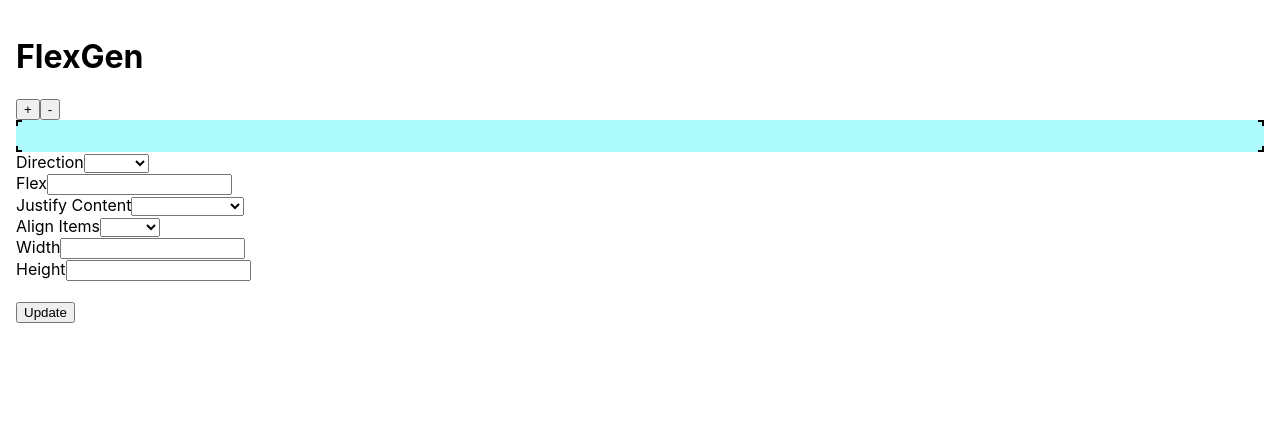
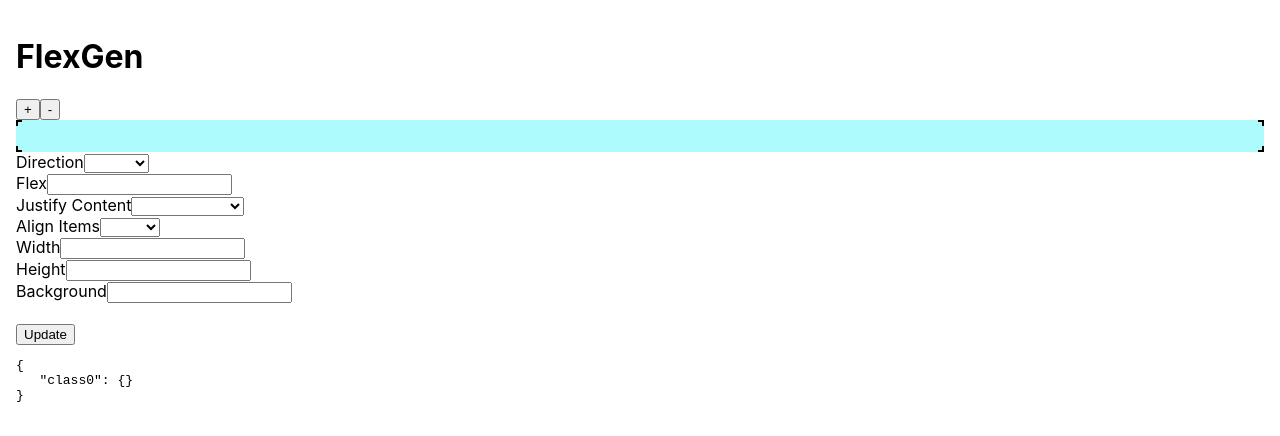
Before and after one commit to dijs/flex, a React (Create React App) app: page / in a window 1280 px wide. Shown: the top 436 px of the page. Built offline with nearby package versions, Linux system fonts and the light colour scheme.

Commit message:
Some css

```diff
--- a/src/App.js
+++ b/src/App.js
@@ -3,6 +3,7 @@ import Item from './Item';
 import Editor from './Editor';
 import ActivePathContext from './ActivePathContext';
 import usePreview from './usePreview';
+import CssRenderer from './CssRenderer';
 
 function App() {
   const { preview, add, remove, modify, data } = usePreview();
@@ -17,6 +18,7 @@ function App() {
         data={data(activePath)}
         onChange={data => modify(activePath, data)}
       />
+      <CssRenderer data={preview} />
     </div>
   );
 }
--- /dev/null
+++ b/src/CssRenderer.js
@@ -0,0 +1,18 @@
+import React from 'react';
+
+let count = 0;
+
+function traverse(node, classes) {
+  const { items, ...options } = node;
+  classes[`class${count++}`] = options;
+  if (items) {
+    items.forEach(n => traverse(n, classes));
+  }
+}
+
+export default function CssRenderer({ data }) {
+  const classes = {};
+  count = 0;
+  traverse(data, classes);
+  return <pre>{JSON.stringify(classes, null, 3)}</pre>;
+}
--- a/src/Editor.js
+++ b/src/Editor.js
@@ -1,4 +1,40 @@
 import React, { useState, useEffect } from 'react';
+
+const flexProperties = [
+  {
+    name: 'Direction',
+    id: 'flexDirection',
+    options: ['row', 'column']
+  },
+  {
+    name: 'Flex',
+    id: 'flex'
+  },
+  {
+    name: 'Justify Content',
+    id: 'justifyContent',
+    options: 'center,start,end,left,right,space-around,space-between,space-evenly'.split(
+      ','
+    )
+  },
+  {
+    name: 'Align Items',
+    id: 'alignItems',
+    options: 'center,start,end,left,right'.split(',')
+  },
+  {
+    name: 'Width',
+    id: 'width'
+  },
+  {
+    name: 'Height',
+    id: 'height'
+  },
+  {
+    name: 'Background',
+    id: 'background'
+  }
+];
 
 function Input({ name, id, options = [], data, setter }) {
   if (options.length) {
@@ -39,38 +75,6 @@ function Input({ name, id, options = [], data, setter }) {
   );
 }
 
-const flexProperties = [
-  {
-    name: 'Direction',
-    id: 'flexDirection',
-    options: ['row', 'column']
-  },
-  {
-    name: 'Flex',
-    id: 'flex'
-  },
-  {
-    name: 'Justify Content',
-    id: 'justifyContent',
-    options: 'center,start,end,left,right,space-around,space-between,space-evenly'.split(
-      ','
-    )
-  },
-  {
-    name: 'Align Items',
-    id: 'alignItems',
-    options: 'center,start,end,left,right'.split(',')
-  },
-  {
-    name: 'Width',
-    id: 'width'
-  },
-  {
-    name: 'Height',
-    id: 'height'
-  }
-];
-
 export default function Editor({ data, onChange }) {
   const [options, setOptions] = useState(data);
   useEffect(() => setOptions(data), [data]);
```
Also changed, not shown: 1 other file (tests, documents, lock files or other folders).
